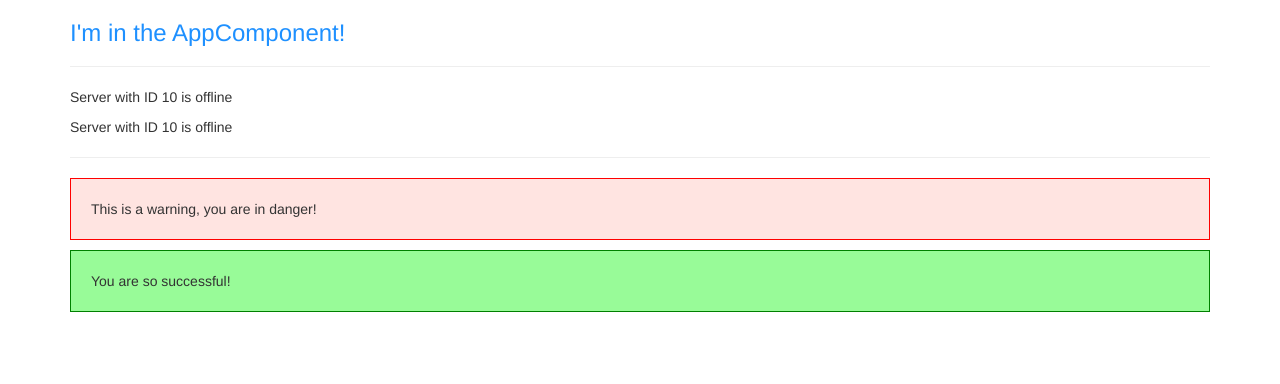
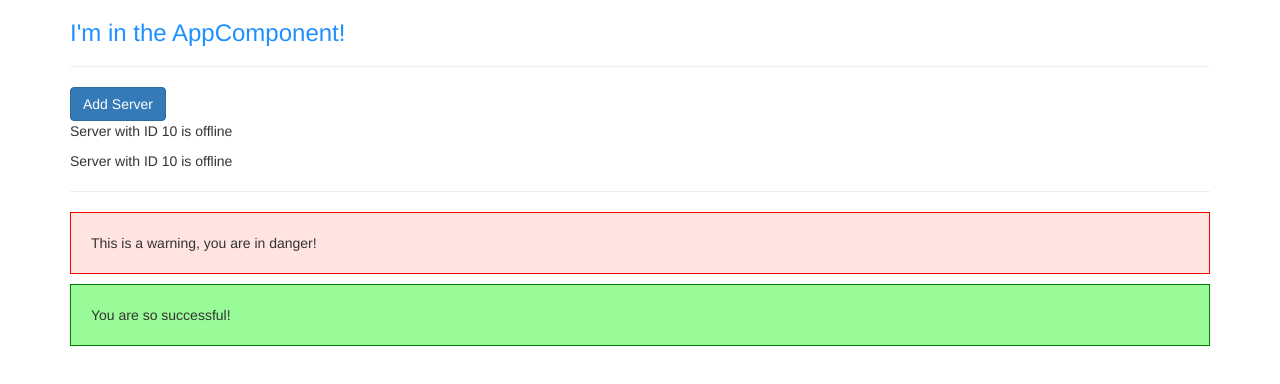
Before and after one commit to Samenti/udemy-angular, an Angular app: page / in a window 1280 px wide. Shown: the top 384 px of the page. Built offline with nearby package versions, Linux system fonts and the light colour scheme.

Commit message:
property binding

```diff
--- a/src/app/servers/servers.component.html
+++ b/src/app/servers/servers.component.html
@@ -1 +1,3 @@
-<app-server></app-server> <app-server></app-server>
+<button class="btn btn-primary" [disabled]="!allowNewServer">Add Server</button>
+<app-server></app-server>
+<app-server></app-server>
--- a/src/app/servers/servers.component.ts
+++ b/src/app/servers/servers.component.ts
@@ -2,14 +2,21 @@
 
 @Component({
   selector: 'app-servers',
+  templateUrl: './servers.component.html',
   // selector: '[app-servers]',
   // selector: '.app-servers',
-  template: ` <app-server></app-server>
-    <app-server></app-server>`,
+  // template: ` <app-server></app-server>
+  //   <app-server></app-server>`,
   styleUrls: ['./servers.component.css'],
 })
 export class ServersComponent implements OnInit {
-  constructor() {}
+  allowNewServer = false;
+
+  constructor() {
+    setTimeout(() => {
+      this.allowNewServer = true;
+    }, 2000);
+  }
 
   ngOnInit(): void {}
 }
```
